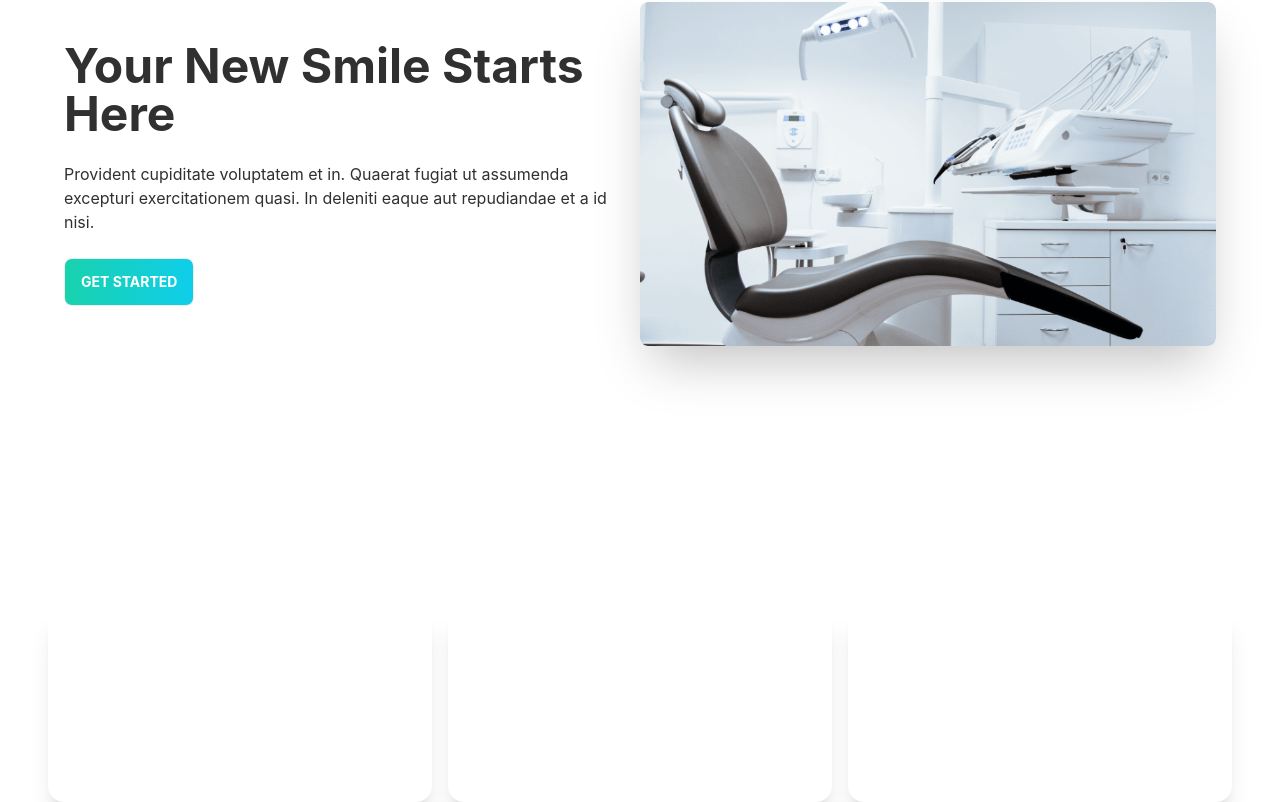
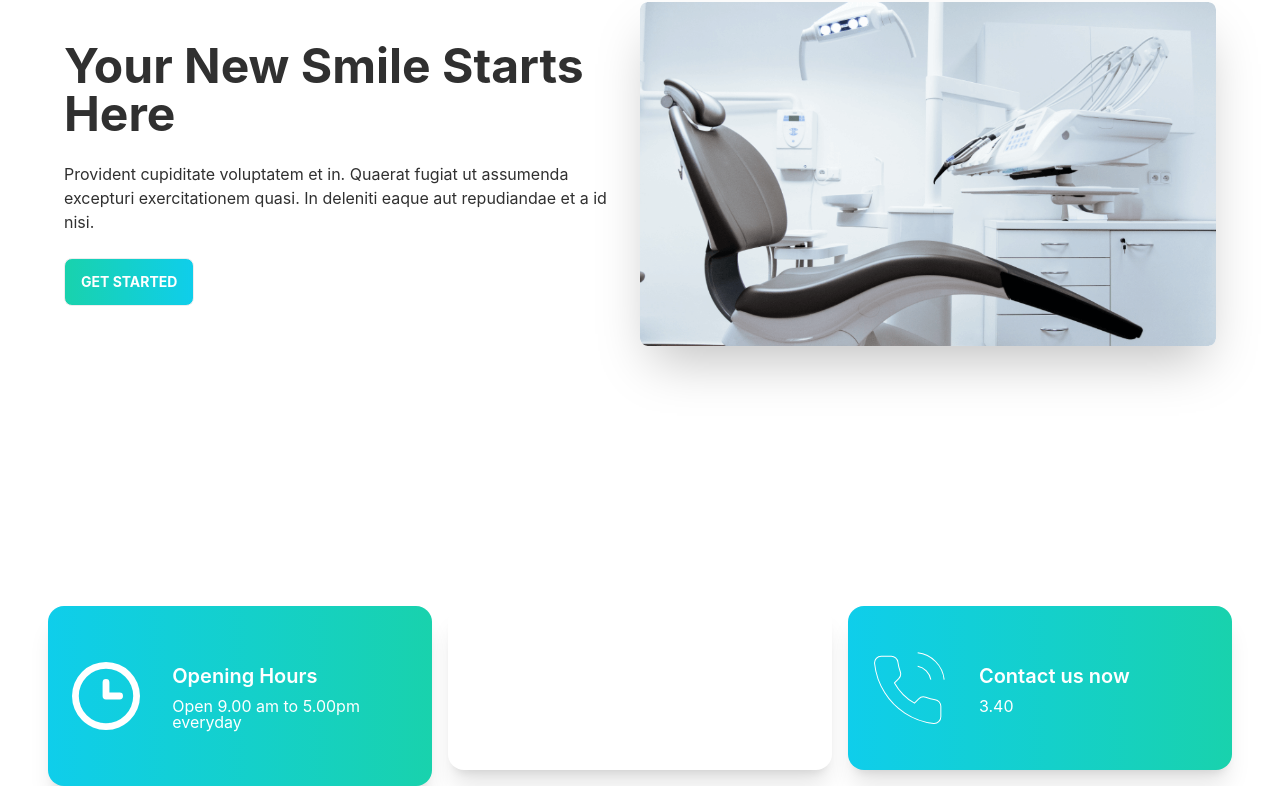
Before and after one commit to ahbab1995/doctors-porta-client, a React (Create React App) app: page / in a window 1280 px wide. Shown: the part 294-1096 px from the top of the page. Built offline with nearby package versions, Linux system fonts and the light colour scheme.

Commit message:
info card dynamic data loud new code added

```diff
--- a/src/Pages/Home/InfoCard/InfoCard.js
+++ b/src/Pages/Home/InfoCard/InfoCard.js
@@ -1,18 +1,19 @@
 import React from "react";
 
-const InfoCard = ({img}) => {
+const InfoCard = ({card}) => {
+    const {name,description,icon,bgClass} = card;
   return (
     <div>
-      <div className="card text-white p-6 md:card-side bg-base-100 shadow-xl bg-accent">
+      <div className={`card text-white p-6 md:card-side bg-base-100 shadow-xl ${bgClass}`}>
         <figure>
           <img
-            src={img}
+            src={icon}
             alt="Album"
           />
         </figure>
         <div className="card-body">
-          <h2 className="card-title">Opening Hours</h2>
-          <p>Click the button to listen on Spotiwhy app.</p>
+          <h2 className="card-title">{name}</h2>
+          <p className="leading-4">{description}</p>
 
         </div>
       </div>
--- a/src/Pages/Home/InfoCard/InfoCards.js
+++ b/src/Pages/Home/InfoCard/InfoCards.js
@@ -1,14 +1,39 @@
-import React from 'react';
-import InfoCard from './InfoCard';
-import clock from '../../../assets/icons/clock.svg'
+import React from "react";
+import InfoCard from "./InfoCard";
+import clock from "../../../assets/icons/clock.svg";
+import marker from '../../../assets/icons/marker.svg';
+import phone from '../../../assets/icons/phone.svg';
 const InfoCards = () => {
-    return (
-        <div className='grid mt-8 gap-4 grid-cols-1 md:grid-cols-2 lg:grid-cols-3'>
-            <InfoCard img={clock}></InfoCard>
-            <InfoCard img={clock}></InfoCard>
-            <InfoCard img={clock}></InfoCard>
-        </div>
-    );
+  const cardData = [
+    {
+      id: 1,
+      name: "Opening Hours",
+      description: "Open 9.00 am to 5.00pm everyday",
+      icon: clock,
+      bgClass: "bg-gradient-to-r from-primary to-secondary",
+    },
+    {
+      id: 2,
+      name: "Visit our location",
+      description: "sylhet,Bangladesh",
+      icon: marker,
+      bgClass: "bg-accent",
+    },
+    {
+      id: 3,
+      name: "Contact us now",
+      description: "3.40",
+      icon: phone,
+      bgClass: "bg-gradient-to-r from-primary to-secondary",
+    },
+  ];
+  return (
+    <div className="grid mt-8 gap-4 grid-cols-1 md:grid-cols-2 lg:grid-cols-3">
+      {cardData.map((card) => (
+        <InfoCard key={card.id} card={card}></InfoCard>
+      ))}
+    </div>
+  );
 };
 
 export default InfoCards;
```
